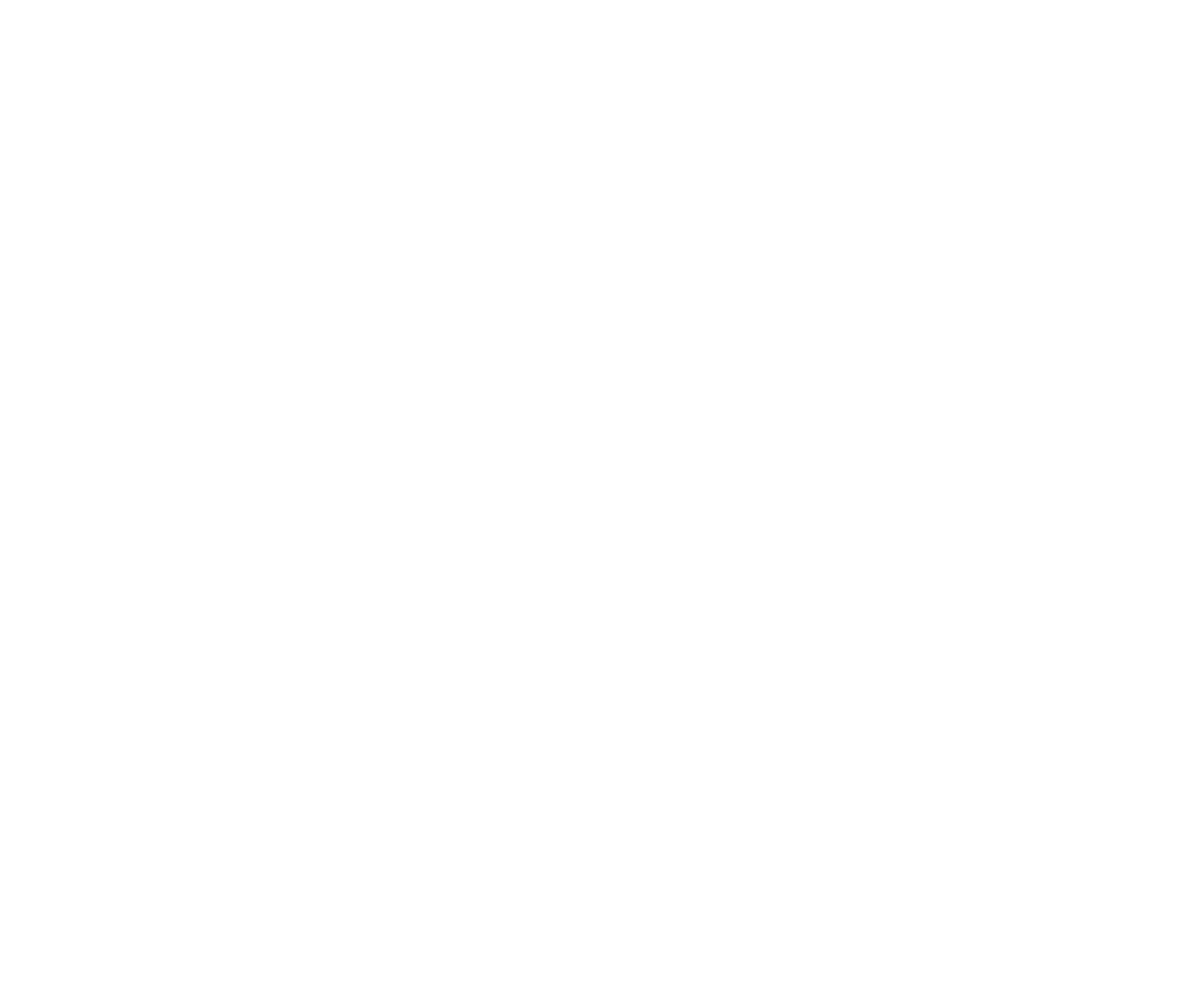
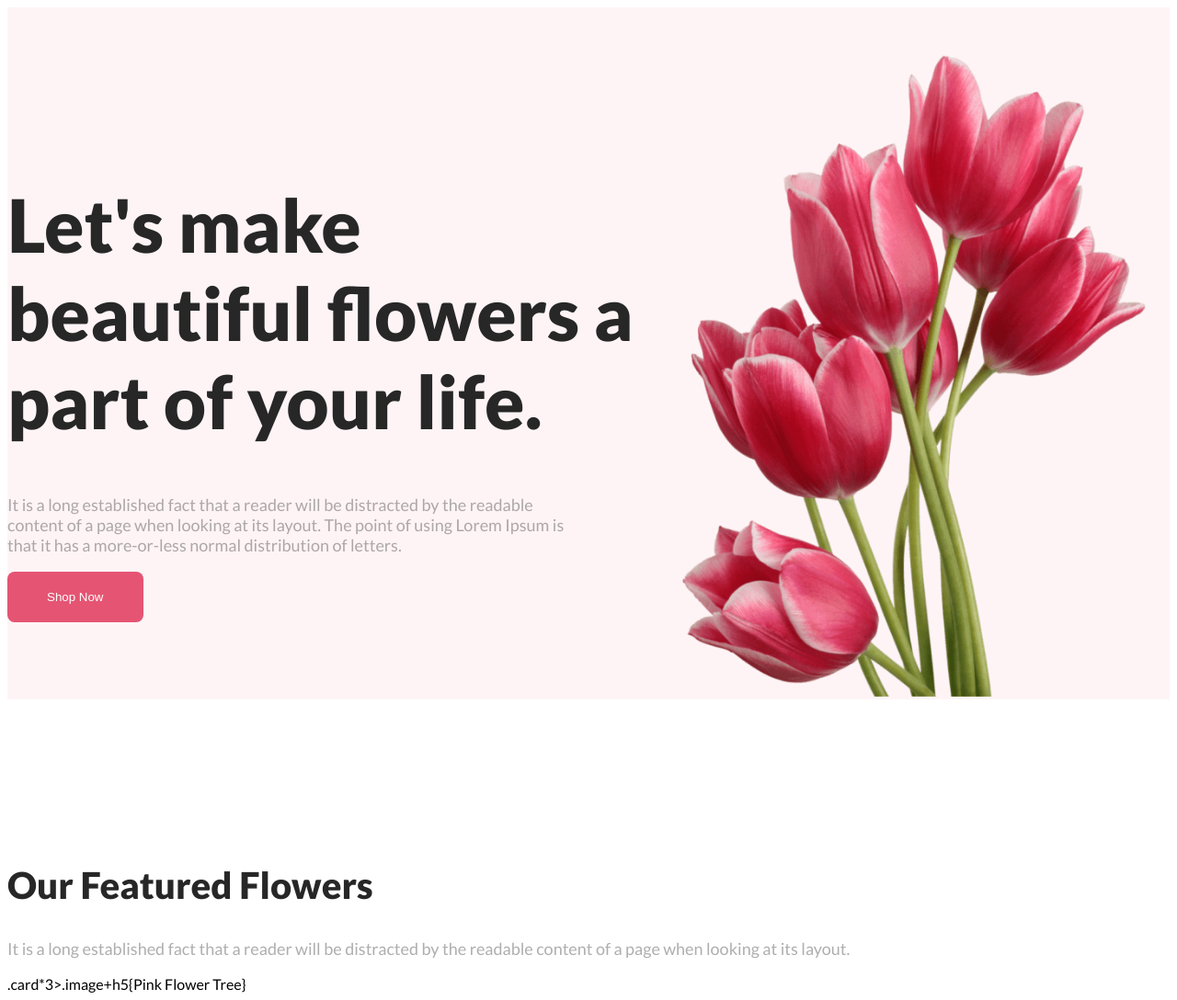
Before and after one commit to julkarzunayed/Flower-shop, a plain HTML site: page index.html in a window 1280 px wide. Shown: the whole page at 92% size. Before the commit the page ends 800 px from the top, so only its background shows below. Drawn offline with Linux system fonts and the light colour scheme.

Commit message:
complited banner

```diff
--- a/index.html
+++ b/index.html
@@ -4,9 +4,44 @@
     <meta charset="UTF-8">
     <meta name="viewport" content="width=device-width, initial-scale=1.0">
     <title>Flower Shop</title>
+    <link rel="preconnect" href="https://fonts.googleapis.com">
+    <link rel="preconnect" href="https://fonts.gstatic.com" crossorigin>
+    <link href="https://fonts.googleapis.com/css2?family=Lato:ital,wght@0,100;0,300;0,400;0,700;0,900;1,100;1,300;1,400;1,700;1,900&display=swap" rel="stylesheet">
     <link rel="stylesheet" href="styles/primary-style.css">
 </head>
 <body>
+    <header class="banner-container" >
+        <div class="banner display-flex">
+            <div class="banner-content">
+                <h1 class="banner-title">
+                    Let's make beautiful flowers a part of your life.
+                </h1>
+                <p class="section-description">
+                    It is a long established fact that a reader will be distracted by the readable content of a page when looking at its layout. The point of using Lorem Ipsum is that it has a more-or-less normal distribution of letters.
+                </p>
+                <button class="btn-primary">
+                    Shop Now
+                </button>
+            </div>
+            <div class="banner-img">
+                <img src="Flower Asset/pngwing 10.png" alt="">
+            </div>
+        </div>
+    </header>
+    <main>
+    <!-- Feature Card Section -->
+        <section class="feature-section">
+            <h2 class="section-title">Our Featured Flowers</h2>
+            <p class="section-description">
+                It is a long established fact that a reader will be distracted by the readable content of a page when looking at its layout.
+            </p>
+            <div class="feature-card-container">
+                .card*3>.image+h5{Pink Flower Tree}
+            </div>
+        </section>
 
+
+
+    </main>
 </body>
 </html>
--- a/styles/primary-style.css
+++ b/styles/primary-style.css
@@ -0,0 +1,97 @@
+
+
+/* font-family: "Lato", serif; */
+
+:root{
+    --primary-color:#E55473;
+    --primary-font-color:#272727;
+    --description-font-color:#27272760;
+}
+
+/*Shared Style */
+.section-title{
+    font-size: 2.5rem;
+    font-weight:800;
+    color: var(--primary-font-color);
+}
+
+.section-description{
+    font-size:1.125rem ;
+    font-weight:normal;
+    color: var(--description-font-color) ;
+}
+
+.btn-primary{
+    color: #FFFFFF ;
+    font-size: 1.25;
+    padding: 20px 43px;
+    background-color: var(--primary-color);
+    border: none;
+    border-radius:8px;
+}
+
+.display-flex{
+    display: flex;
+}
+
+/* Body related style */
+body{
+    font-family: "Lato", serif;
+}
+/* Main related style */
+main{
+    max-width: 1440px;
+    margin: auto;
+}
+
+/* Banner Related Styles */
+.banner-container{
+    background:#E5547310;
+    padding: 50px 0 0 0 ;
+    margin-bottom: 178px;
+    /* min-height: 850px;    */
+}
+
+.banner{
+    max-width: 1440px;
+    margin: auto;
+    justify-content:space-between;
+    align-items: center;
+    /* border: solid 1px salmon; */
+}
+.banner-title{
+    font-size: 5rem;
+    color: var(--primary-font-color);
+    font-weight: 800;
+}
+.banner-content{
+    max-width: 708px;
+
+}
+.banner-content p{
+    max-width: 634px;
+}
+.banner-img{
+    /* border: solid 1px salmon; */
+}
+.banner-img img{
+    width: 100%;
+    /* border: solid 1px salmon; */
+}
+
+
+
+
+@media screen and (max-width: 576px) {
+    .banner{
+        flex-direction: column-reverse;
+    }
+}
+
+
+
+@media screen and (min-width:576px) and (max-width:992px) {
+    .banner{
+        flex-direction: column-reverse;
+    }
+}
```
